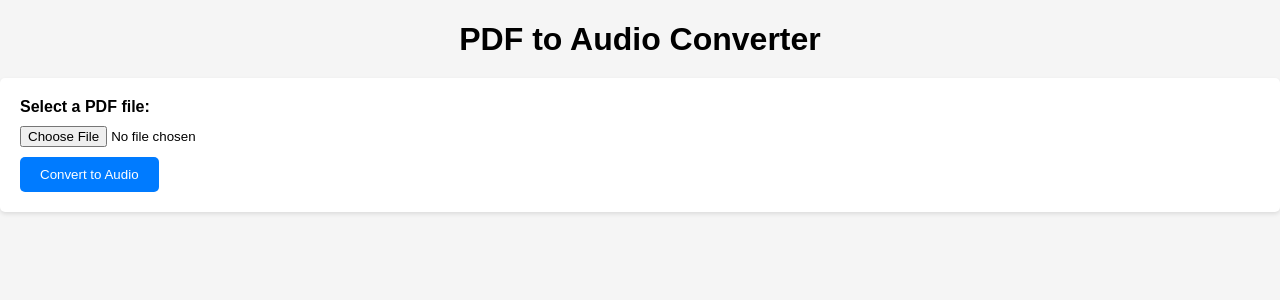
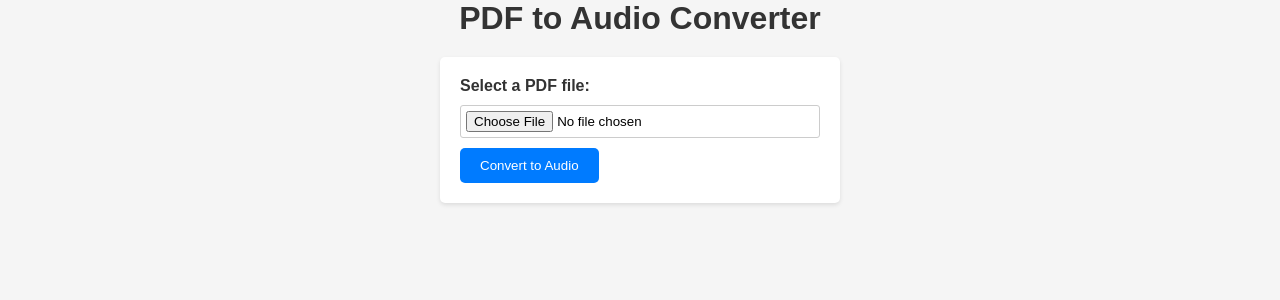
Before and after one commit to brosmar18/pdfToAudio, a Flask app: page / in a window 1280 px wide. Shown: the top 300 px of the page. Run offline with Flask 3, Linux system fonts and the light colour scheme.

Commit message:
styles updated

```diff
--- a/static/styles.css
+++ b/static/styles.css
@@ -1,39 +1,67 @@
-body {
-    font-family: Arial, sans-serif;
+/* Reset default margin and padding */
+body, h1, p {
     margin: 0;
     padding: 0;
-    background-color: #f5f5f5;
 }
 
-.container {
-    max-width: 800px;
-    margin: 0 auto;
-    padding: 20px;
+/* Set a background color for the entire body */
+body {
+    background-color: #f5f5f5;
+    font-family: Arial, sans-serif;
 }
 
+/* Center the content vertically and horizontally */
+.container {
+    display: flex;
+    flex-direction: column;
+    justify-content: center;
+    align-items: center;
+    height: 100vh;
+}
+
+/* Style the header */
 h1 {
     text-align: center;
     margin-bottom: 20px;
+    color: #333;
 }
 
+/* Style the form */
 form {
     background-color: #fff;
     padding: 20px;
     border-radius: 5px;
     box-shadow: 0 2px 4px rgba(0, 0, 0, 0.1);
+    width: 100%;
+    max-width: 400px;
+    box-sizing: border-box;
 }
 
+/* Center the form on the page */
+form {
+    margin: 0 auto;
+}
+
+/* Style form labels */
 label {
     display: block;
     font-weight: bold;
     margin-bottom: 10px;
+    color: #333;
 }
 
+/* Style file input */
 input[type="file"] {
     display: block;
     margin-bottom: 10px;
+    padding: 5px;
+    border: 1px solid #ccc;
+    border-radius: 3px;
+    width: 100%;
+    box-sizing: border-box;
 }
 
+/* Style the "Convert to Audio" button */
 button {
     background-color: #007bff;
     color: #fff;
```
Also changed, not shown: other parts of static/styles.css (+35 -0 lines).
